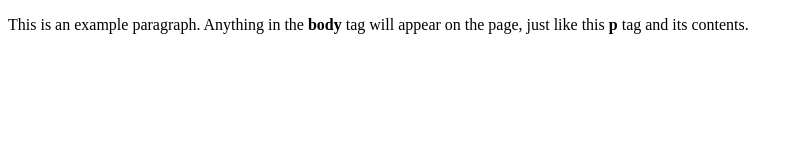
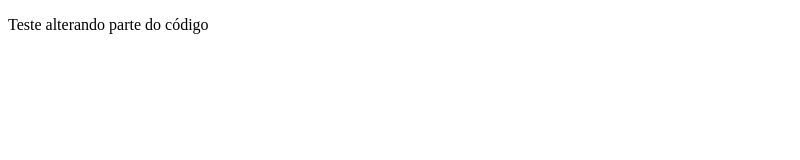
Before and after one commit to PedroHRoseno/curso-alura-git, a plain HTML site: page index.html in a window 1280 px wide. Shown: the whole page, without its empty margins (0-800 px from the left). Drawn offline with Linux system fonts and the light colour scheme.

Commit message:
Alterando mensagem

```diff
--- a/index.html
+++ b/index.html
@@ -4,6 +4,6 @@
     <title>Cursos devops alura</title>
   </head>
   <body>
-    <p>This is an example paragraph. Anything in the <strong>body</strong> tag will appear on the page, just like this <strong>p</strong> tag and its contents.</p>
+    <p>Teste alterando parte do código </p>
   </body>
 </html>
```
